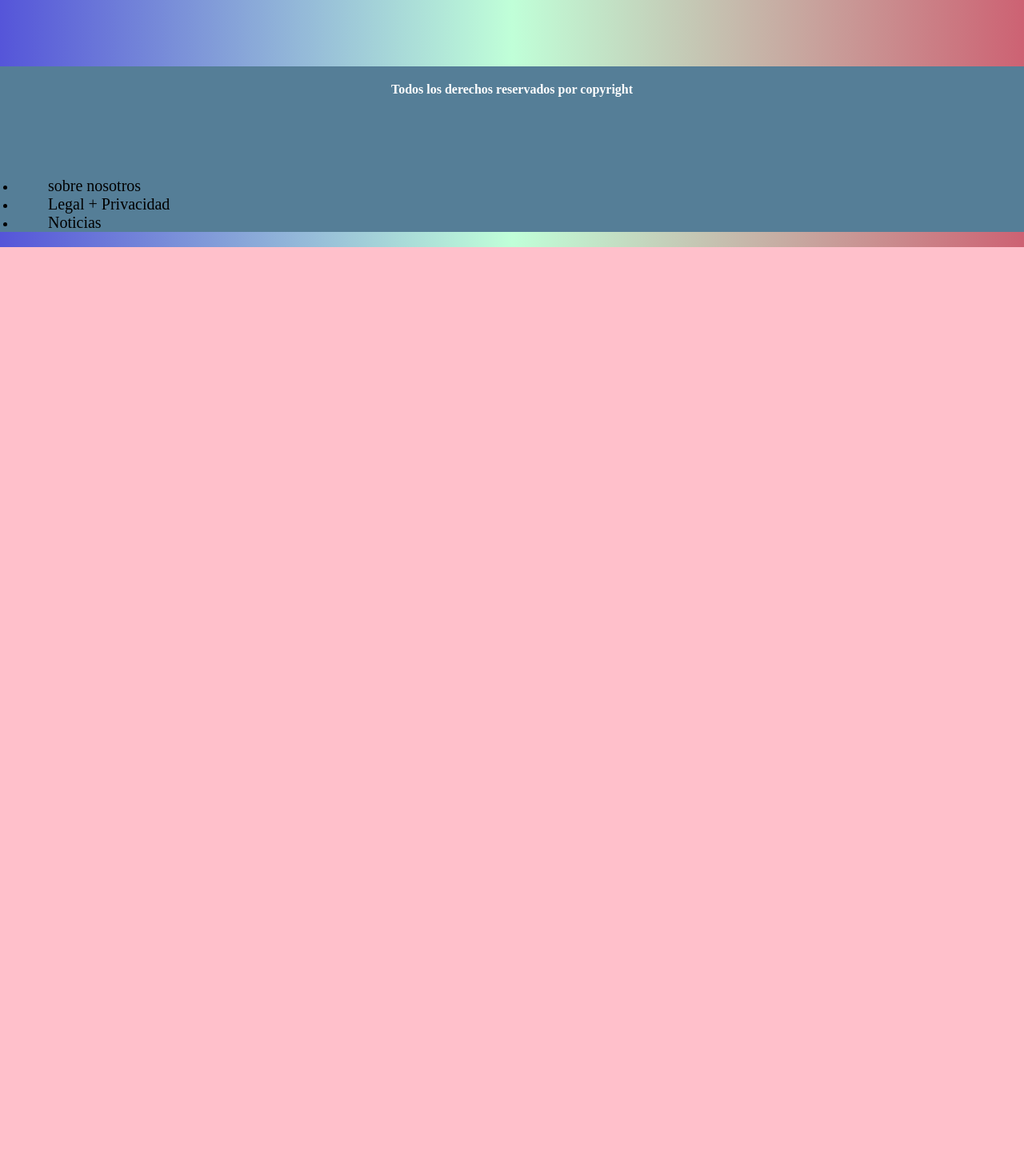
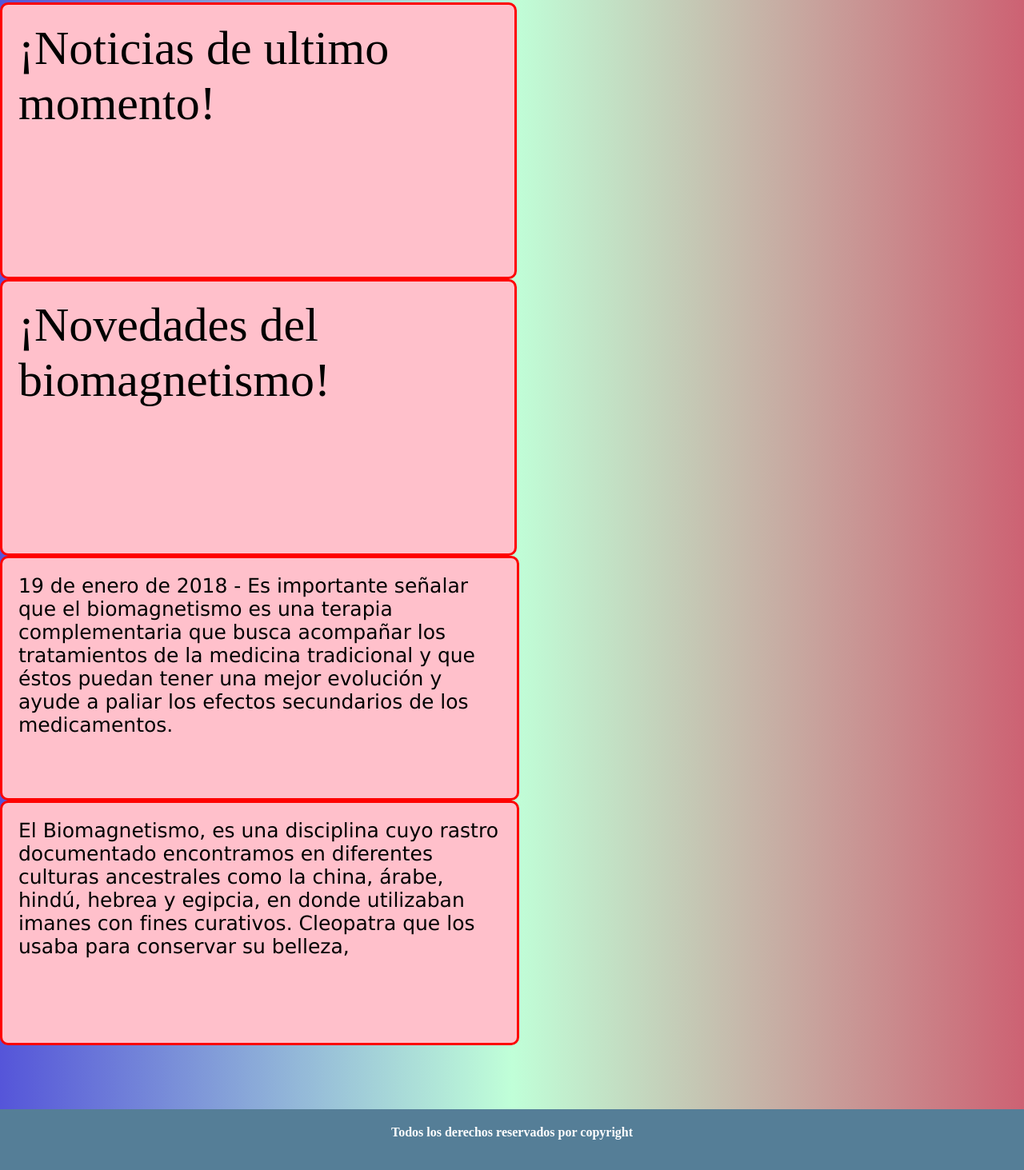
Before and after one commit to gerardodamian/Biomagnetismo-Medicinal, a plain HTML site: page pages/html/informacion.html in a window 1280 px wide. Shown: the part 1358-2821 px from the top of the page at 80% size. Before the commit the page ends 1667 px from the top, so only its background shows below. Drawn offline with Linux system fonts and the light colour scheme; a web font is replaced by a local one.

Commit message:
aplicando mixxin y extend

```diff
--- a/css/bio.scss
+++ b/css/bio.scss
@@ -19,7 +19,6 @@ $font2: Verdana, Geneva, Tahoma, sans-serif;
 $zise1: 15px;
 $zise2: 20px;
 $zise3: 25px;
-
 
 * {
     margin: 0;
@@ -230,7 +229,7 @@ p {
     .p {
         font-size: 4px;
     }
-    .card-home h3{
+    .card-home h3 {
         font-size: 10px;
     }
 }
@@ -260,7 +259,7 @@ footer a {
     font-size: $zise2;
 }
 .pie {
-    margin-top: $zise2 ;
+    margin-top: $zise2;
     margin: 80px;
     text-align: center;
 }
@@ -275,7 +274,7 @@ footer a {
     text-align: center;
 
     border-radius: 50%;
-    font-size:  $zise3;
+    font-size: $zise3;
 }
 .whatsapp a {
     color: $color5;
@@ -286,7 +285,7 @@ footer a {
 .largo {
     color: $color5;
     font-size: 15px;
-    margin:  $zise2  $zise2  $zise2  $zise2;
+    margin: $zise2 $zise2 $zise2 $zise2;
 }
 /*empieza contacto*/
 
@@ -300,14 +299,14 @@ body.contacto {
 .h2-contacto {
     font-size: 60px;
 
-    margin: $zise2 ;
+    margin: $zise2;
 }
 .inicio-contacto {
     background-color: $color1;
     color: $color5;
     text-decoration: none;
     padding: 10px;
-    margin:  $zise2;
+    margin: $zise2;
     position: fixed;
     left: 200px;
     bottom: 70px;
@@ -316,14 +315,14 @@ body.contacto {
 .inicio-contacto:hover {
     background-color: $color2;
     color: black;
-    padding: $zise2 ;
+    padding: $zise2;
 }
 .h3-contacto {
     color: bisque;
     border: 3px solid brown;
     border-radius: 5px;
     margin-top: 40px;
-    font-size:  $zise1;
+    font-size: $zise1;
 }
 .contenedor {
     background-color: rgba(255, 0, 0, 0.534);
@@ -334,8 +333,8 @@ body.contacto {
         "img1 img2 img3 img3"
         "img1 img4 img5 img6"
         "img7 img4 img8 img8";
-    grid-gap:  $zise1;
-    padding:  $zise2;
+    grid-gap: $zise1;
+    padding: $zise2;
     border-radius: 10px;
 }
 
@@ -485,7 +484,7 @@ h3 {
 }
 .footer-ubicacion {
     height: 200px;
-    padding:  $zise2;
+    padding: $zise2;
 }
 @media only screen and (min-width: 320px) and (max-width: 450px) {
     .footer-ubicacion {
@@ -508,14 +507,14 @@ h3 {
 
 .body-informacion h1 {
     border: 3px solid $color1;
-    padding: $zise2 ;
+    padding: $zise2;
     color: $color6;
 }
 .inicio a {
     background-color: $color1;
     color: $color5;
     text-decoration: none;
-    padding:  $zise2;
+    padding: $zise2;
     border-radius: 10px;
     position: fixed;
     right: 40px;
@@ -525,7 +524,7 @@ h3 {
 h2.info {
     text-align: center;
     font-family: "Oswald", sans-serif;
-    padding:  $zise2;
+    padding: $zise2;
     color: rgb(42, 4, 4);
     border: 2px solid rgb(42, 4, 4);
 }
@@ -535,7 +534,7 @@ h2.info {
     display: grid;
     grid-template-columns: repeat(1, 1fr);
     grid-template-rows: repeat(8, 200px);
-    padding:  $zise2;
+    padding: $zise2;
     grid-gap: 10px;
 }
 .item {
@@ -575,7 +574,7 @@ h2.info {
 }
 .anima {
     display: flex;
-    padding: $zise2 ;
+    padding: $zise2;
     margin-left: 50px;
 }
 
@@ -584,7 +583,7 @@ h2.info {
     width: 100px;
     background-color: $color2;
     text-align: center;
-    font-size: $zise1 ;
+    font-size: $zise1;
     line-height: 100px;
     border: 5px solid $color5;
     font-family: $font2;
@@ -632,11 +631,66 @@ h2.info {
 .c5:hover {
     transform: rotateY(180deg);
 }
+.ultimasnot{
+    border: solid $color1 3px;
+    background-color: $color2;
+    width: 600px;
+    height: 300px;
+    padding: $zise2;
+    font-size: 60px;
+    border-radius: 10px;
 
-@media only screen and (min-width: 480px) {
+}
+
+.box{
+    border:solid $color1 3px;
+    font-size: $zise3;
+    border-radius: 10px;
+}
+.box2{
+    border:solid $color1 3px;
+    font-size: $zise3;
+    border-radius: 10px;
+}
+@mixin zise($width, $height, $bgcolor, $color){
+    width: $width;
+    height: $height;
+    background-color: $bgcolor;
+    color: $bgcolor
+}
+.box {
+    @include zise(643px, 300px, $color2, $color5)
+}
+.box2{
+    @include zise(643px, 300px, $color2, $color5)
+}
+
+.ultimasnot--nueva{
+    @extend .ultimasnot;
+}
+
+@media only screen and (min-width: 320px) and (max-width: 520px) {
     .galeria {
         grid-template-columns: 1fr 1fr;
         grid-template-rows: repeat(4, 200px);
+    }
+    .ultimasnot{
+        width: 300px;
+        font-size: 30px;
+      }
+      .box{
+
+        font-size: 10px;
+
+    }
+    .box2{
+
+        font-size: 10px;}
+      .box {
+        @include zise(343px, 200px, $color2, $color5)
+    }
+    .box2{
+        @include zise(343px, 200px, $color2, $color5)
     }
 }
 @media only screen and (min-width: 768px) and (max-width: 1023px) {
@@ -685,7 +739,7 @@ h2.info {
 }
 
 p {
-    padding: $zise2 ;
+    padding: $zise2;
     color: $color6;
     font-weight: 200;
 }
@@ -694,9 +748,9 @@ h4 {
     padding: $zise2;
 }
 footer a {
-    margin: $zise2 ;
+    margin: $zise2;
     text-decoration: none;
-    padding: $zise2 ;
+    padding: $zise2;
 }
 .footer-info {
     background-color: rgb(85, 126, 151);
@@ -709,8 +763,8 @@ footer a {
     background-color: $color1;
     display: flex;
     justify-content: space-between;
-    padding:  $zise2;
-    font-size:  $zise3;
+    padding: $zise2;
+    font-size: $zise3;
 }
 .logo {
     color: $color5;
@@ -740,18 +794,18 @@ footer a {
 
 .h1-ter {
     color: rgb(61, 42, 42);
-    margin-bottom:  $zise2;
+    margin-bottom: $zise2;
     text-shadow: 1px 1px 0px $color5;
     height: 50px;
 }
 .call p {
-    margin-bottom:  $zise2;
+    margin-bottom: $zise2;
 }
 .call {
     background-color: rgba(255, 0, 0, 0.485);
     height: 70%;
     width: 65%;
-    padding:  $zise2;
+    padding: $zise2;
     text-shadow: 2px 2px 5px $color5;
     border-radius: 8px;
 }
@@ -759,7 +813,7 @@ footer a {
 .call a {
     background-color: $color1;
     color: $color5;
-    padding: 10px  $zise2;
+    padding: 10px $zise2;
     border-radius: 8px;
     text-decoration: none;
     border: 2px solid black;
@@ -773,7 +827,7 @@ footer a {
     text-align: center;
     background-color: $color1;
     font-size: 30px;
-    padding:  $zise2;
+    padding: $zise2;
 }
 section {
     display: flex;
@@ -819,10 +873,10 @@ section {
     color: $color2;
 }
 .card h3 {
-    font-size:  $zise3;
+    font-size: $zise3;
 }
 .card p {
-    padding: $zise1 ;
+    padding: $zise1;
 }
 .card .redes a {
     color: $color1;
@@ -836,9 +890,9 @@ body {
 
 .ult {
     border: 2px solid $color6;
-    padding:  $zise2;
+    padding: $zise2;
     font-family: "Franklin Gothic Medium", "Arial Narrow", Arial, sans-serif;
-    font-size:  $zise1;
+    font-size: $zise1;
     color: $color1;
 }
 .footer-ter {
@@ -859,10 +913,10 @@ body {
         font-size: 17px;
     }
     .logo {
-        font-size:  $zise2;
+        font-size: $zise2;
     }
     .barra a {
-        margin:  $zise2;
+        margin: $zise2;
     }
     h2 {
         font-size: 18px;
@@ -875,13 +929,14 @@ body {
         height: 800px;
         margin: 15px;
     }
-    .card p{
-        font-size:  $zise1;
+    .card p {
+        font-size: $zise1;
     }
-    .terapeutas-cards{
+    .terapeutas-cards {
         height: 800px;
     }
-    .ter{
+    .ter {
         font-size: 17px;
     }
 }
+/*empieza noticias*/
--- a/pages/html/informacion.html
+++ b/pages/html/informacion.html
@@ -95,6 +95,18 @@
                 <a href="terapeutas.html">terapeutas</a>
             </div>
         </div>
+        <div class="ultimasnot ultimasnot--nueva">
+            ¡Noticias de ultimo momento!
+        </div>
+        <div class="ultimasnot--nueva">¡Novedades del biomagnetismo!</div>
+        <div class="box">
+            <p>19 de enero de 2018 - Es importante señalar que el biomagnetismo es una terapia complementaria que busca acompañar los tratamientos de la medicina tradicional y que éstos puedan tener una mejor evolución y ayude a paliar los efectos secundarios de los medicamentos.</p>
+        </div>
+        <div class="box2">
+            <p>El Biomagnetismo, es una disciplina cuyo rastro documentado encontramos en diferentes culturas ancestrales como la china, árabe, hindú, hebrea y egipcia, en donde utilizaban imanes con fines curativos.
+
+                Cleopatra que los usaba para conservar su belleza, </p>
+        </div>
 
         <footer class="footer-info">
             <h4 class="pie">Todos los derechos reservados por copyright</h4>
```
Also changed, not shown: pages/html/noticias.html (+2 -0 lines), css/bio.css, 1 other file.
